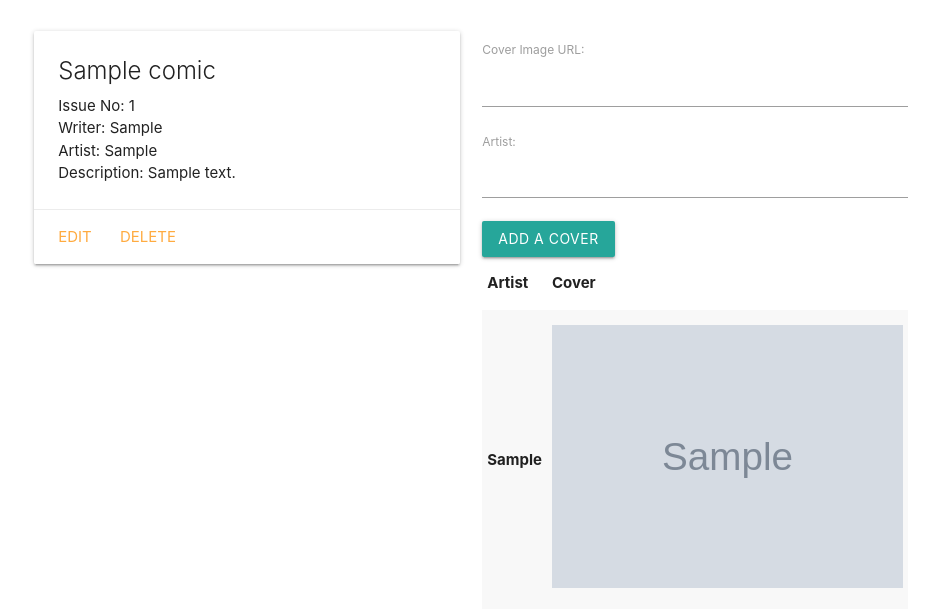
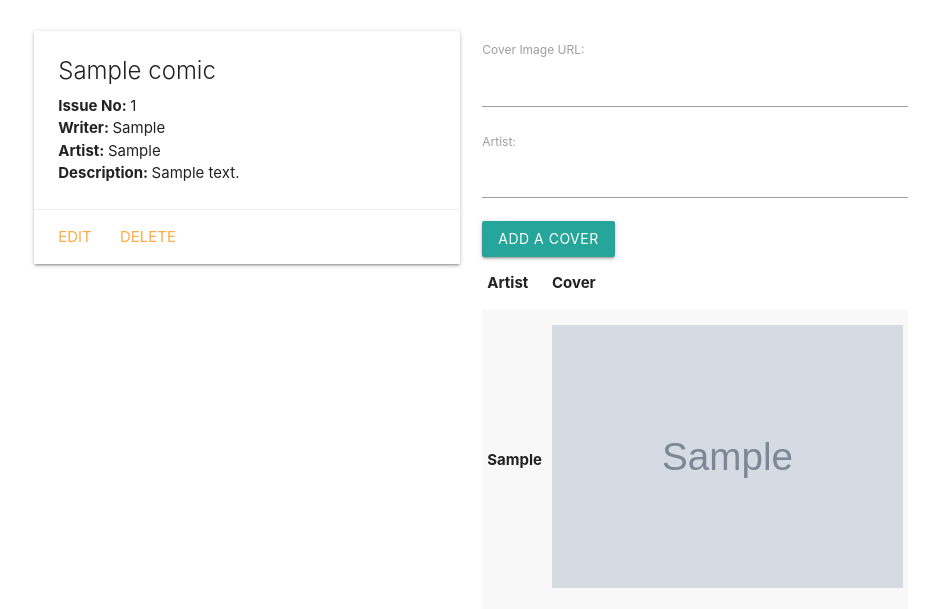
Before and after one commit to jeremydurden/ComicCollector, a Django app: page /comics/1/ in a window 1280 px wide. Shown: the part 177-786 px from the top of the page, without its empty margins (169-1103 px from the left). Run offline with Django 3.2, Linux system fonts and the light colour scheme; tables that the repository leaves empty hold one stand-in row (values such as "Sample post"); grey boxes marked "Sample" are stand-in pictures.

Commit message:
fixing an issue with the comic create function after adding the ManyToManyField to the model

```diff
--- a/main_app/templates/comics/detail.html
+++ b/main_app/templates/comics/detail.html
@@ -8,10 +8,10 @@
     <div class="card">
       <div class="card-content">
         <span class="card-title">{{ comic.name }}</span>
-        <p>Issue No: {{ comic.issue }}</p>
-        <p>Writer: {{ comic.writer }}</p>
-        <p>Artist: {{ comic.artist }}</p>
-        <p>Description: {{ comic.description }}</p>
+        <p><span style="font-weight: bold;">Issue No: </span>{{ comic.issue }}</p>
+        <p><span style="font-weight: bold;">Writer: </span>{{ comic.writer }}</p>
+        <p><span style="font-weight: bold;">Artist: </span>{{ comic.artist }}</p>
+        <p><span style="font-weight: bold;">Description: </span>{{ comic.description }}</p>
       </div>
       <div class="card-action">
         <a href="{% url 'comics_update' comic.id %}">Edit</a>
--- a/main_app/views.py
+++ b/main_app/views.py
@@ -8,7 +8,7 @@ from .forms import CoverForm
 
 class ComicCreate(CreateView):
     model = Comic
-    fields = '__all__'
+    fields = ['name', 'issue', 'writer', 'artist', 'description']
 
 class ComicUpdate(UpdateView):
     model = Comic
```
